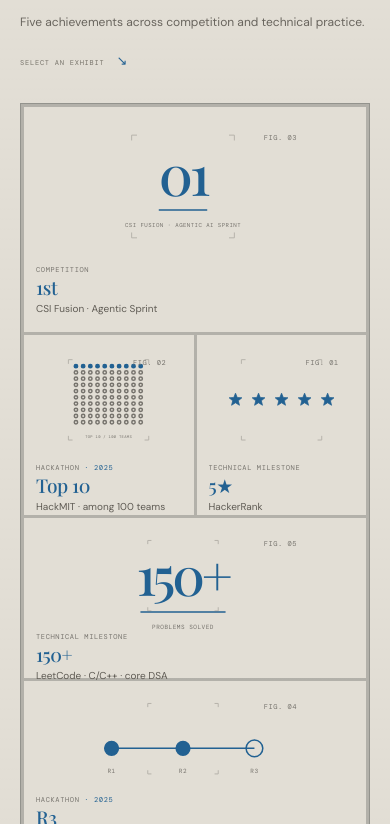
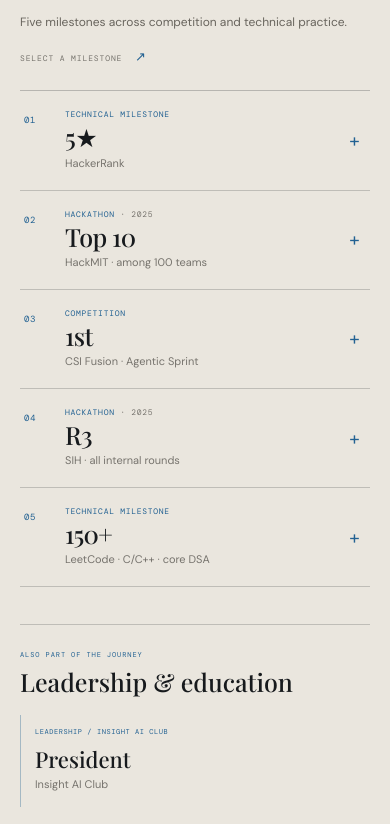
Before and after one commit to anikod25/portfolio-v2, a React (Vite) app: page / in a window 390 px wide. Shown: the part 3420-4244 px from the top of the page. Built offline with nearby package versions, Linux system fonts and the light colour scheme; a web font is replaced by a local one.

Commit message:
Redesign achievements as editorial list

```diff
--- a/src/App.css
+++ b/src/App.css
@@ -463,97 +463,68 @@ button { cursor: pointer; }
   .ink-underline path { animation: none !important; stroke-dashoffset: 0; }
 }
 
-/* Personal gallery wall */
-.gallery-section { position: relative; overflow: hidden; background: #e2ded5; }
-.gallery-section::before { position: absolute; inset: 0; pointer-events: none; content: ''; opacity: .27; background: repeating-linear-gradient(0deg,transparent 0 4px,rgba(23,26,29,.025) 5px,transparent 6px 10px); }
-.gallery-wrap { position: relative; z-index: 1; width: min(1160px,100%); margin: 0 auto; }
-.gallery-heading { display: flex; justify-content: space-between; gap: 30px; align-items: end; margin-bottom: 43px; }
-.gallery-heading .section-heading { max-width: 660px; }
-.gallery-heading .section-intro { max-width: 490px; }
-.gallery-instruction { flex: 0 0 auto; margin: 0 0 7px; color: #77736a; font: 7px var(--mono); letter-spacing: .11em; }
+/* Achievement record list */
+.gallery-section { position: relative; background: var(--paper); }
+.gallery-wrap { position: relative; z-index: 1; width: min(1080px,100%); margin: 0 auto; }
+.gallery-heading { display: flex; justify-content: space-between; gap: 30px; align-items: end; margin-bottom: 38px; }
+.gallery-heading .section-heading { max-width: 690px; }
+.gallery-heading .section-intro { max-width: 520px; }
+.gallery-instruction { flex: 0 0 auto; margin: 0 0 7px; color: var(--muted); font: 8px var(--mono); letter-spacing: .11em; }
 .gallery-instruction span { display: inline-block; margin-left: 7px; color: var(--blue); font-size: 13px; }
-.exhibition-wall { display: grid; grid-template-columns: repeat(12,minmax(0,1fr)); grid-auto-rows: clamp(58px,5.2vw,68px); gap: 3px; align-items: stretch; padding: 3px; border: 1px solid rgba(23,26,29,.2); background: rgba(23,26,29,.23); }
-.gallery-exhibit { position: relative; z-index: 0; display: flex; min-width: 0; min-height: 0; flex-direction: column; gap: 10px; padding: 12px; border: 0; color: var(--charcoal); background: #e2ded5; text-align: left; cursor: pointer; transition: box-shadow .18s ease; }
-.gallery-exhibit:hover, .gallery-exhibit:focus-visible { z-index: 1; box-shadow: inset 0 0 0 1px var(--blue); }
-.gallery-exhibit:focus-visible { outline: 2px solid var(--blue); outline-offset: -4px; }
-.exhibit-hackerrank { grid-column: 1 / 4; grid-row: 1 / 6; }
-.exhibit-csi-fusion { grid-column: 4 / 10; grid-row: 1 / 6; }
-.exhibit-hackmit { grid-column: 10 / 13; grid-row: 1 / 6; }
-.exhibit-leetcode { grid-column: 1 / 6; grid-row: 6 / 10; }
-.exhibit-sih { grid-column: 6 / 13; grid-row: 6 / 10; }
-.exhibit-frame { position: relative; display: grid; min-width: 0; min-height: 0; flex: 0 0 68%; place-items: center; padding: 0; border: 0; background: transparent; box-shadow: none; }
-.exhibit-caption { display: grid; gap: 4px; padding: 0 3px; }
-.exhibit-category { color: var(--muted); font: 8px var(--mono); letter-spacing: .09em; }
-.exhibit-category i { color: var(--blue); font-style: normal; }
-.exhibit-caption strong { color: var(--blue); font: 500 27px/1.05 var(--serif); letter-spacing: -.02em; transition: transform .18s ease; }
-.gallery-exhibit:hover .exhibit-caption strong, .gallery-exhibit:focus-visible .exhibit-caption strong { transform: translateX(4px); }
-.exhibit-description { color: #5f5b54; font: 11px/1.45 var(--sans); }
-.exhibit-index { position: absolute; z-index: 1; top: 12%; right: 12%; color: var(--muted); font: 7px var(--mono); letter-spacing: .08em; }
-.exhibit-artwork { position: relative; display: grid; width: 76%; height: 76%; min-height: 0; place-items: center; color: var(--blue); }
-.exhibit-artwork > svg:not(.exhibit-corners) { display: block; width: 100%; height: 100%; overflow: visible; color: var(--blue); }
-.exhibit-corners { position: absolute; inset: 0; width: 100%; height: 100%; overflow: visible; pointer-events: none; }
-.exhibit-corners path { fill: none; stroke: var(--muted); stroke-width: 1; opacity: .4; vector-effect: non-scaling-stroke; transition: stroke .18s ease, opacity .18s ease; }
-.gallery-exhibit:hover .exhibit-corners path, .gallery-exhibit:focus-visible .exhibit-corners path { stroke: var(--blue); opacity: .9; }
-.exhibit-artwork svg:not(.exhibit-corners) > line { stroke: currentColor; stroke-width: 1.5; vector-effect: non-scaling-stroke; }
-.exhibit-artwork .art-number { fill: currentColor; font: 500 78px/.9 var(--serif); letter-spacing: -.06em; }
-.artwork-leetcode .art-number { font-size: 70px; }
-.exhibit-artwork .art-caption { fill: var(--muted); font: 8px var(--mono); letter-spacing: .08em; }
-.exhibit-artwork .dot-top-ten { fill: currentColor; stroke: currentColor; stroke-width: 1.5; vector-effect: non-scaling-stroke; }
-.exhibit-artwork .dot-muted { fill: none; stroke: var(--muted); stroke-width: 1.5; vector-effect: non-scaling-stroke; }
-.exhibit-artwork .node-complete { fill: currentColor; stroke: currentColor; stroke-width: 1.5; vector-effect: non-scaling-stroke; }
-.exhibit-artwork .node-current { fill: none; stroke: currentColor; stroke-width: 1.5; vector-effect: non-scaling-stroke; }
-.exhibit-note { display: grid; grid-template-columns: minmax(190px,.8fr) minmax(250px,1.2fr) 25px; gap: 30px; align-items: center; min-height: 100px; margin-top: 34px; padding: 20px 25px; overflow: hidden; border-top: 1px solid rgba(34,97,146,.38); border-bottom: 1px solid rgba(34,97,146,.38); background: rgba(238,234,225,.7); }
-.exhibit-note .eyebrow { margin: 0 0 8px; font-size: 6px; }
-.exhibit-note h3 { margin: 0; color: var(--charcoal); font: 500 22px var(--serif); }
-.exhibit-note h3 span { display: block; margin-top: 5px; color: #6b675f; font: 8px var(--mono); }
-.exhibit-detail { margin: 0; color: #5f5b54; font: 11px/1.7 var(--sans); }
-.exhibit-close { display: grid; width: 28px; height: 28px; place-items: center; border: 1px solid rgba(34,97,146,.35); color: var(--blue); background: transparent; }
-.exhibit-close:hover { color: white; background: var(--blue); }
-.gallery-context { display: grid; grid-template-columns: repeat(2,minmax(0,1fr)); gap: 3px; margin-top: 48px; padding: 3px; border: 1px solid rgba(23,26,29,.2); background: rgba(23,26,29,.18); }
-.gallery-context-heading { grid-column: 1 / -1; padding: 25px 18px 18px; }
-.gallery-context-heading .eyebrow { margin: 0 0 8px; color: #77736a; font-size: 7px; }
-.gallery-context-heading h3 { margin: 0; color: var(--charcoal); font: 500 28px/1.1 var(--serif); }
-.gallery-context-item { display: flex; min-height: 150px; flex-direction: column; justify-content: center; gap: 8px; padding: 24px; }
-.context-label { font: 7px var(--mono); letter-spacing: .1em; }
-.gallery-context-item h4 { margin: 0; font: 500 25px/1.1 var(--serif); }
-.gallery-context-item p { margin: 0; font: 11px/1.5 var(--sans); }
-.context-leadership { color: #eae6de; background: #226192; }
-.context-leadership .context-label, .context-leadership p { color: rgba(234,230,222,.78); }
-.context-education { color: var(--charcoal); background: #eeeae1; }
-.context-education .context-label { color: #77736a; }
-.gallery-footnote { margin: 20px 0 0; color: #7d786f; font: 7px/1.6 var(--mono); }
-@media (max-width: 900px) {
-  .gallery-heading { margin-bottom: 34px; }
-  .exhibition-wall { grid-template-columns: repeat(8,minmax(0,1fr)); grid-auto-rows: clamp(54px,7vw,62px); gap: 3px; }
-  .exhibit-hackerrank { grid-column: 1 / 3; grid-row: 1 / 6; }
-  .exhibit-csi-fusion { grid-column: 3 / 7; grid-row: 1 / 6; }
-  .exhibit-hackmit { grid-column: 7 / 9; grid-row: 1 / 6; }
-  .exhibit-leetcode { grid-column: 1 / 5; grid-row: 6 / 10; }
-  .exhibit-sih { grid-column: 5 / 9; grid-row: 6 / 10; }
-  .exhibit-caption strong { font-size: 22px; }
-  .exhibit-description { font-size: 10px; }
+.achievement-record-list { margin: 0; padding: 0; list-style: none; border-top: 1px solid rgba(23,26,29,.24); }
+.achievement-record { border-bottom: 1px solid rgba(23,26,29,.2); }
+.achievement-record-button { position: relative; display: grid; width: 100%; min-height: 105px; grid-template-columns: 62px minmax(0,1fr) 28px; gap: 22px; align-items: center; padding: 19px 12px 19px 5px; border: 0; color: var(--charcoal); background: transparent; text-align: left; cursor: pointer; transition: background-color .18s ease, padding .18s ease; }
+.achievement-record-button:hover, .achievement-record-button:focus-visible, .achievement-record.is-selected .achievement-record-button { padding-left: 13px; background: rgba(34,97,146,.045); }
+.achievement-record-button:focus-visible { outline: 2px solid var(--blue); outline-offset: -2px; }
+.achievement-record-index { align-self: start; padding-top: 5px; color: var(--blue); font: 9px var(--mono); letter-spacing: .06em; }
+.achievement-record-main { display: grid; gap: 5px; min-width: 0; }
+.achievement-record-category { color: var(--blue); font: 8px var(--mono); letter-spacing: .09em; }
+.achievement-record-category i { color: var(--muted); font-style: normal; }
+.achievement-record-main strong { color: var(--charcoal); font: 500 clamp(24px,3vw,34px)/1.05 var(--serif); letter-spacing: -.025em; }
+.achievement-record-caption { color: var(--muted); font: 11px/1.45 var(--sans); }
+.achievement-record-arrow { display: grid; width: 25px; height: 25px; place-items: center; color: var(--blue); font: 19px/1 var(--sans); transition: transform .18s ease; }
+.achievement-record-button:hover .achievement-record-arrow, .achievement-record-button:focus-visible .achievement-record-arrow { transform: translateX(3px); }
+.achievement-detail { display: grid; grid-template-columns: minmax(200px,.8fr) minmax(250px,1.2fr) auto auto; gap: 24px; align-items: center; min-height: 100px; padding: 17px 20px; border-bottom: 1px solid rgba(34,97,146,.45); background: rgba(34,97,146,.045); }
+.achievement-detail .eyebrow { margin: 0 0 7px; font-size: 7px; }
+.achievement-detail h3 { margin: 0; color: var(--charcoal); font: 500 21px/1.15 var(--serif); }
+.achievement-detail h3 span { display: block; margin-top: 5px; color: var(--muted); font: 9px/1.4 var(--mono); }
+.achievement-detail > p { margin: 0; color: var(--charcoal); font: 11px/1.65 var(--sans); opacity: .8; }
+.achievement-detail > a { display: inline-flex; align-items: center; gap: 5px; color: var(--blue); font: 9px var(--mono); white-space: nowrap; }
+.achievement-detail-close { display: grid; width: 28px; height: 28px; place-items: center; border: 1px solid rgba(34,97,146,.4); color: var(--blue); background: transparent; cursor: pointer; }
+.achievement-detail-close:hover, .achievement-detail-close:focus-visible { color: var(--paper); background: var(--blue); }
+.achievement-context { display: grid; grid-template-columns: minmax(220px,.7fr) repeat(2,minmax(0,1fr)); gap: 30px; align-items: stretch; margin-top: 52px; padding-top: 22px; border-top: 1px solid rgba(23,26,29,.2); }
+.achievement-context-heading .eyebrow { margin: 3px 0 9px; color: var(--blue); font-size: 7px; }
+.achievement-context-heading h3 { max-width: 210px; margin: 0; font: 500 25px/1.13 var(--serif); }
+.achievement-context-item { min-width: 0; padding: 5px 16px 6px; border-left: 1px solid rgba(34,97,146,.35); }
+.achievement-context-item > span { color: var(--blue); font: 7px var(--mono); letter-spacing: .08em; }
+.achievement-context-item h4 { margin: 12px 0 5px; color: var(--charcoal); font: 500 22px/1.12 var(--serif); }
+.achievement-context-item p { margin: 0; color: var(--muted); font: 11px/1.55 var(--sans); }
+@media (max-width: 800px) {
+  .gallery-heading { margin-bottom: 28px; }
+  .achievement-record-button { grid-template-columns: 38px minmax(0,1fr) 24px; gap: 14px; min-height: 100px; }
+  .achievement-record-main strong { font-size: 25px; }
+  .achievement-context { grid-template-columns: repeat(2,minmax(0,1fr)); gap: 20px; }
+  .achievement-context-heading { grid-column: 1 / -1; }
+  .achievement-context-heading h3 { max-width: none; }
 }
 @media (max-width: 560px) {
-  .gallery-heading { display: block; }
+  .gallery-heading { display: block; margin-bottom: 25px; }
   .gallery-heading .section-heading h2 { font-size: 40px; }
-  .gallery-instruction { margin-top: 19px; }
-  .exhibition-wall { grid-template-columns: repeat(2,minmax(0,1fr)); grid-template-rows: 225px 180px 160px 160px; gap: 3px; }
-  .gallery-exhibit { min-height: 0; gap: 8px; padding: 9px; }
-  .exhibit-csi-fusion { grid-column: 1 / -1; grid-row: 1; }
-  .exhibit-hackmit { grid-column: 1; grid-row: 2; }
-  .exhibit-hackerrank { grid-column: 2; grid-row: 2; }
-  .exhibit-leetcode { grid-column: 1 / -1; grid-row: 3; }
-  .exhibit-sih { grid-column: 1 / -1; grid-row: 4; }
-  .exhibit-frame { padding: 0; }
-  .exhibit-caption strong { font-size: 19px; }
-  .exhibit-category { font-size: 7px; }
-  .exhibit-description { font-size: 10px; }
-  .gallery-context { grid-template-columns: 1fr; margin-top: 34px; }
-  .gallery-context-item { min-height: 132px; padding: 21px; }
-  .exhibit-note { grid-template-columns: 1fr 28px; gap: 12px; padding: 17px; }
-  .exhibit-detail { grid-column: 1 / -1; grid-row: 2; }
-  .exhibit-close { grid-column: 2; grid-row: 1; }
+  .gallery-instruction { margin-top: 15px; }
+  .achievement-record-button { grid-template-columns: 32px minmax(0,1fr) 24px; gap: 9px; min-height: 0; padding: 18px 4px; }
+  .achievement-record-index { grid-column: 1; grid-row: 1; }
+  .achievement-record-main { grid-column: 2; grid-row: 1; }
+  .achievement-record-arrow { grid-column: 3; grid-row: 1; }
+  .achievement-record-main strong { font-size: 25px; }
+  .achievement-detail { grid-template-columns: minmax(0,1fr) auto; gap: 13px; padding: 16px; }
+  .achievement-detail > p { grid-column: 1 / -1; grid-row: 2; }
+  .achievement-detail > a { grid-column: 1; grid-row: 3; }
+  .achievement-detail-close { grid-column: 2; grid-row: 1; }
+  .achievement-context { grid-template-columns: 1fr; gap: 18px; margin-top: 37px; }
+  .achievement-context-heading { grid-column: auto; }
+  .achievement-context-item { min-height: 92px; padding: 3px 0 4px 14px; }
+  .achievement-context-item h4 { margin-top: 8px; }
 }
 @media (prefers-reduced-motion: reduce) {
-  .exhibit-frame, .exhibit-caption strong, .gallery-exhibit, .exhibit-corners path { transition: none; }
+  .achievement-record-button, .achievement-record-arrow { transition: none; }
 }
--- a/src/App.tsx
+++ b/src/App.tsx
@@ -1,7 +1,7 @@
 import { useState, type PointerEvent } from 'react'
 import { AnimatePresence, motion, useReducedMotion } from 'motion/react'
 import { ArrowDown, ArrowDownRight, ArrowUpRight, BookOpen, Check, Mail, Menu, X } from 'lucide-react'
-import { achievementExhibits, leadershipEducation, profiles, projects, skillGroups, type AchievementExhibit } from './content'
+import { achievementExhibits, leadershipEducation, profiles, projects, skillGroups } from './content'
 import { ProjectPresentation } from './ProjectPresentations'
 import { projectPresentationMotion } from './projectPresentationMotion'
 import './App.css'
@@ -116,87 +116,33 @@ function Skills() {
   return <section className="section skills-section" id="skills"><div className="section-wrap"><SectionHeading label="02 / TOOLKIT" title="Things I reach for." intro="A practical set of languages, frameworks, and disciplines that keep changing as I build." /><motion.div className="skills-grid" initial={reduced ? false : { opacity: 0 }} whileInView={{ opacity: 1 }} viewport={{ once: true, amount: .25 }} transition={{ duration: reduced ? 0 : .45 }}>{skillGroups.map((group, i) => <article className="skill-group" key={group.name}><span className="eyebrow">0{i + 1} / {group.name}</span><p>{group.items.map((item, j) => <span key={item}>{item}{j < group.items.length - 1 && <i> · </i>}</span>)}</p></article>)}</motion.div></div></section>
 }
 
-function ExhibitArtwork({ exhibit }: { exhibit: AchievementExhibit }) {
-  const titleId = `artwork-title-${exhibit.id}`
-  const starPoints = (cx: number, cy: number, outer: number) => Array.from({ length: 10 }, (_, i) => {
-    const radius = i % 2 === 0 ? outer : outer * .44
-    const angle = -Math.PI / 2 + i * Math.PI / 5
-    return `${cx + Math.cos(angle) * radius},${cy + Math.sin(angle) * radius}`
-  }).join(' ')
-  return <div className={`exhibit-artwork artwork-${exhibit.id}`}>
-    <svg className="exhibit-corners" viewBox="0 0 100 100" aria-hidden="true"><path d="M7 2H2v5M93 2h5v5M2 93v5h5M98 93v5h-5"/></svg>
-    {exhibit.id === 'hackerrank' && <svg viewBox="0 0 240 80" role="img" aria-labelledby={titleId}>
-      <title id={titleId}>HackerRank five star rating</title>
-      {[24,72,120,168,216].map(cx => <polygon key={cx} points={starPoints(cx, 40, 14)} fill="currentColor" stroke="currentColor" strokeWidth="1.5" />)}
-    </svg>}
-    {exhibit.id === 'csi-fusion' && <svg viewBox="0 0 320 180" role="img" aria-labelledby={titleId}>
-      <title id={titleId}>First place at the CSI Fusion Agentic AI Sprint</title>
-      <text className="art-number" x="160" y="88" textAnchor="middle">01</text>
-      <line x1="126" y1="108" x2="194" y2="108" />
-      <text className="art-caption" x="160" y="132" textAnchor="middle">CSI FUSION · AGENTIC AI SPRINT</text>
-    </svg>}
-    {exhibit.id === 'hackmit' && <svg viewBox="0 0 240 180" role="img" aria-labelledby={titleId}>
-      <title id={titleId}>HackMIT top ten of one hundred teams</title>
-      {Array.from({ length: 100 }, (_, i) => {
-        const column = i % 10
-        const row = Math.floor(i / 10)
-        const isTopTen = i < 10
-        return <circle key={i} className={isTopTen ? 'dot-top-ten' : 'dot-muted'} cx={52 + column * 15} cy={17 + row * 13} r="3.5" />
-      })}
-      <text className="art-caption" x="120" y="166" textAnchor="middle">TOP 10 / 100 TEAMS</text>
-    </svg>}
-    {exhibit.id === 'leetcode' && <svg viewBox="0 0 300 150" role="img" aria-labelledby={titleId}>
-      <title id={titleId}>More than 150 LeetCode problems solved</title>
-      <text className="art-number" x="150" y="75" textAnchor="middle">150+</text>
-      <line x1="94" y1="96" x2="206" y2="96" />
-      <text className="art-caption" x="150" y="119" textAnchor="middle">PROBLEMS SOLVED</text>
-    </svg>}
-    {exhibit.id === 'sih' && <svg viewBox="0 0 300 130" role="img" aria-labelledby={titleId}>
-      <title id={titleId}>Smart India Hackathon internal rounds through round three</title>
-      <line x1="56" y1="61" x2="244" y2="61" />
-      <circle className="node-complete" cx="56" cy="61" r="9" />
-      <circle className="node-complete" cx="150" cy="61" r="9" />
-      <circle className="node-current" cx="244" cy="61" r="11" />
-      <text className="art-caption" x="56" y="94" textAnchor="middle">R1</text>
-      <text className="art-caption" x="150" y="94" textAnchor="middle">R2</text>
-      <text className="art-caption" x="244" y="94" textAnchor="middle">R3</text>
-    </svg>}
-  </div>
-}
-
 function AchievementsExperience() {
   const reduced = useReducedMotion()
-  const [active, setActive] = useState('csi-fusion')
-  const [open, setOpen] = useState<string | null>(null)
-  const selected = achievementExhibits.find(exhibit => exhibit.id === open)
-  const motionFrom = (index: number) => {
-    if (reduced) return false
-    const directions = [{ x: -12 }, { y: 12 }, { y: 16 }, { x: 12 }, { y: -10 }]
-    return { opacity: 0, ...directions[index % directions.length] }
-  }
+  const [selectedId, setSelectedId] = useState<string | null>(null)
+  const selected = achievementExhibits.find(item => item.id === selectedId)
   return <section className="section gallery-section" id="experience"><div className="gallery-wrap">
-    <div className="gallery-heading"><SectionHeading label="03 / ACHIEVEMENTS & EXPERIENCE" title="A life, in the making." intro="Five achievements across competition and technical practice."/><p className="gallery-instruction">SELECT AN EXHIBIT <span>↘</span></p></div>
-    <div className="exhibition-wall" aria-label="Achievement gallery">
-      {achievementExhibits.map((exhibit, i) => {
-        const isActive = active === exhibit.id
-        const isOpen = open === exhibit.id
-        return <motion.button key={exhibit.id} type="button" className={`gallery-exhibit exhibit-${exhibit.id}${isActive ? ' is-active' : ''}`} data-exhibit={exhibit.id} aria-pressed={isOpen} aria-controls={isOpen ? 'exhibit-note' : undefined} onMouseEnter={() => setActive(exhibit.id)} onFocus={() => setActive(exhibit.id)} onClick={() => { setActive(exhibit.id); setOpen(isOpen ? null : exhibit.id) }} initial={motionFrom(i)} whileInView={{ opacity: 1, x: 0, y: 0 }} viewport={{ once: true, amount: .16 }} transition={{ duration: reduced ? 0 : .42, delay: reduced ? 0 : Math.min(i * .045, .22), ease: [.2,.7,.2,1] }}>
-          <span className="exhibit-frame"><span className="exhibit-index">FIG. {String(i + 1).padStart(2,'0')}</span><ExhibitArtwork exhibit={exhibit}/></span>
-          <span className="exhibit-caption"><span className="exhibit-category">{exhibit.category}{exhibit.date && <i> · {exhibit.date}</i>}</span><strong>{exhibit.title}</strong><span className="exhibit-description">{exhibit.caption}</span></span>
-        </motion.button>
+    <div className="gallery-heading"><SectionHeading label="03 / ACHIEVEMENTS" title="A record of progress." intro="Five milestones across competition and technical practice."/><p className="gallery-instruction">SELECT A MILESTONE <span>&#8599;</span></p></div>
+    <ol className="achievement-record-list" aria-label="Verified achievements">
+      {achievementExhibits.map((exhibit, index) => {
+        const isSelected = selectedId === exhibit.id
+        return <li className={`achievement-record${isSelected ? ' is-selected' : ''}`} key={exhibit.id}>
+          <button className="achievement-record-button" type="button" aria-expanded={isSelected} aria-controls={isSelected ? 'achievement-detail' : undefined} onClick={() => setSelectedId(isSelected ? null : exhibit.id)}>
+            <span className="achievement-record-index">0{index + 1}</span>
+            <span className="achievement-record-main"><span className="achievement-record-category">{exhibit.category}{exhibit.date && <i> · {exhibit.date}</i>}</span><strong>{exhibit.title}</strong><span className="achievement-record-caption">{exhibit.caption}</span></span>
+            <span className="achievement-record-arrow" aria-hidden="true">{isSelected ? '−' : '+'}</span>
+          </button>
+        </li>
       })}
+    </ol>
+    <AnimatePresence initial={false}>{selected && <motion.aside id="achievement-detail" className="achievement-detail" initial={reduced ? false : { opacity: 0, height: 0 }} animate={{ opacity: 1, height: 'auto' }} exit={reduced ? undefined : { opacity: 0, height: 0 }} transition={{ duration: reduced ? 0 : .24 }} aria-live="polite">
+      <div><p className="eyebrow">MILESTONE NOTE / {selected.category}</p><h3>{selected.title}<span>{selected.caption}</span></h3></div><p>{selected.detail}</p>{selected.id === 'leetcode' && <a href={profiles.leetcode} target="_blank" rel="noreferrer">View LeetCode profile <ArrowUpRight size={14}/></a>}<button className="achievement-detail-close" type="button" onClick={() => setSelectedId(null)} aria-label="Close milestone details"><X size={16}/></button>
+    </motion.aside>}</AnimatePresence>
+    <div className="achievement-context" aria-labelledby="achievement-context-title">
+      <div className="achievement-context-heading"><p className="eyebrow">ALSO PART OF THE JOURNEY</p><h3 id="achievement-context-title">Leadership &amp; education</h3></div>
+      {leadershipEducation.map(item => <article className="achievement-context-item" key={item.id}><span>{item.label}</span><h4>{item.title}</h4><p>{item.description}</p></article>)}
     </div>
-    <AnimatePresence initial={false}>{selected && <motion.aside id="exhibit-note" className="exhibit-note" initial={reduced ? false : { opacity: 0, height: 0 }} animate={{ opacity: 1, height: 'auto' }} exit={{ opacity: 0, height: 0 }} transition={{ duration: reduced ? 0 : .3 }} aria-live="polite">
-      <div><p className="eyebrow">EXHIBIT NOTE / {selected.category}</p><h3>{selected.title}<span>{selected.caption}</span></h3></div><p className="exhibit-detail">{selected.detail}</p><button type="button" className="exhibit-close" onClick={() => setOpen(null)} aria-label="Close exhibit note"><X size={16}/></button>
-    </motion.aside>}</AnimatePresence>
-    <div className="gallery-context" aria-labelledby="gallery-context-title">
-      <div className="gallery-context-heading"><p className="eyebrow">BEYOND THE ACHIEVEMENTS</p><h3 id="gallery-context-title">Leadership &amp; education</h3></div>
-      {leadershipEducation.map(item => <article className={`gallery-context-item context-${item.id}`} key={item.id}><span className="context-label">{item.label}</span><h4>{item.title}</h4><p>{item.description}</p></article>)}
-    </div>
-    <p className="gallery-footnote">Five selected achievements, shown with original diagrammatic artwork.</p>
   </div></section>
 }
-
 function About() {
   return <section className="section about-section" id="about"><div className="section-wrap about-grid"><SectionHeading label="04 / ABOUT ANIKET" title="Curiosity, with a practical streak." /><div className="about-copy"><p className="about-lead">I'm a Computer Science Engineering student at MIT-WPU in Pune, drawn to cybersecurity, agentic AI, and the systems people rely on.</p><p>I like turning questions into working software, and learning from the details that surface along the way.</p><div className="about-writing"><span className="writing-rule" aria-hidden="true"/><p className="eyebrow">IN THE MARGINS</p><p>Technical notes, small experiments, and poetry all have a place in how I think. The available source material did not include published writing to reproduce here.</p></div><div className="about-signature">Aniket <span>— learning by making</span></div></div></div></section>
 }
```
